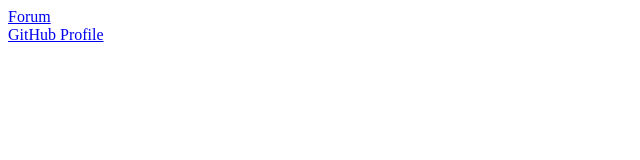
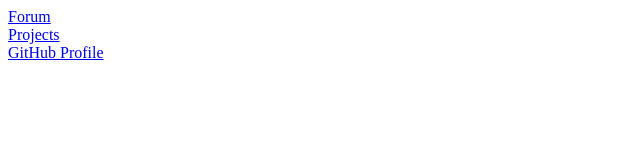
Before and after one commit to RodericDay/RodericDay.github.io, a plain HTML site: page index.html in a window 1280 px wide. Shown: the whole page, without its empty margins (0-640 px from the left). Drawn offline with Linux system fonts and the light colour scheme; no server answers.

Commit message:
Add link to projects

```diff
--- a/index.html
+++ b/index.html
@@ -7,6 +7,7 @@
   <title>roderic.ca</title>
 <body>
   <a href="https://forum.roderic.ca">Forum</a><br>
+  <a href="https://projects.roderic.ca">Projects</a><br>
   <a href="https://github.com/RodericDay">GitHub Profile</a><br>
 </body>
 <script>
```
